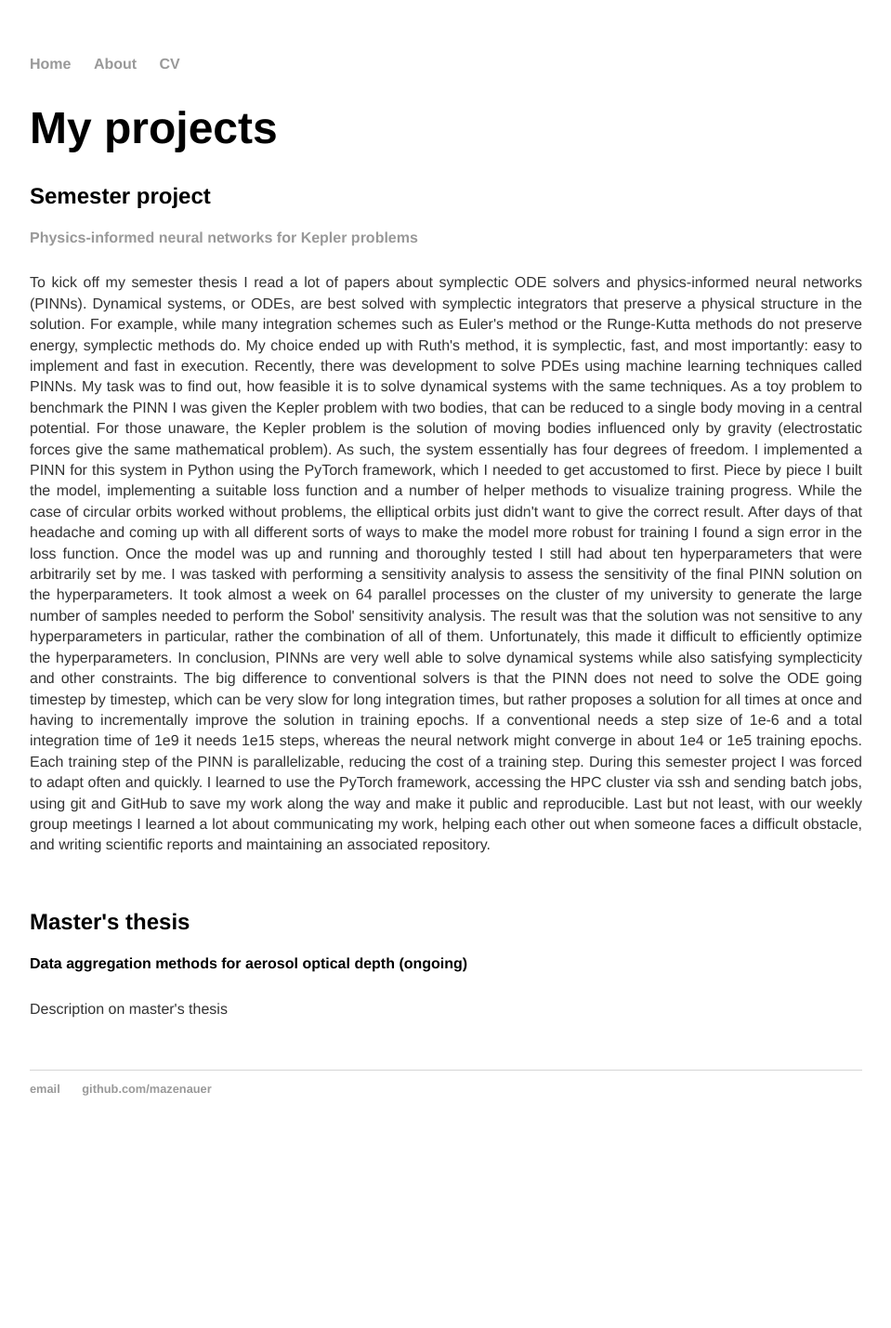
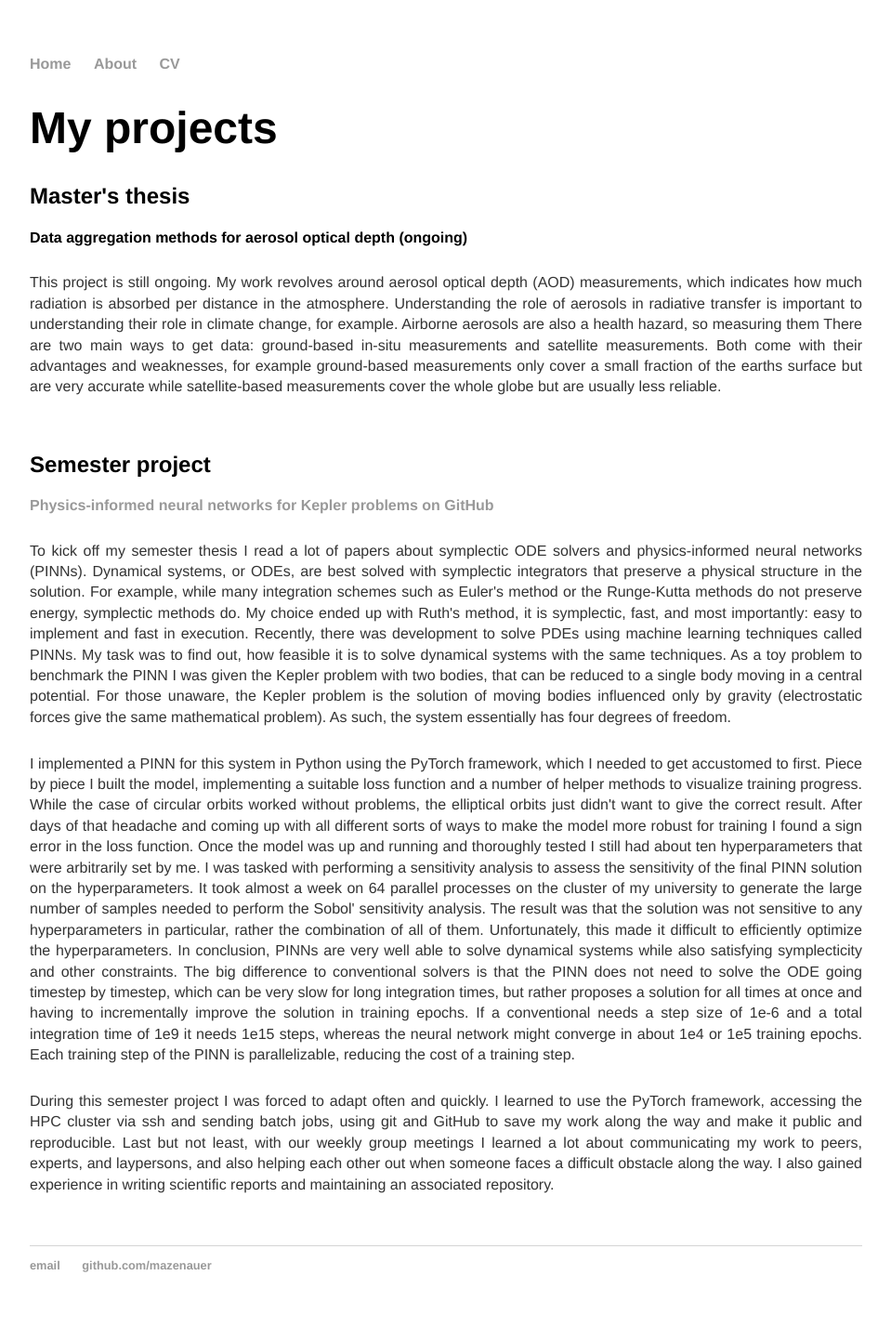
Before and after one commit to mazenauer/mazenauer.github.io, a Jekyll site: the page built from about/projects.html, in a window 1280 px wide. Shown: the whole page at 93% size, without its empty margins (160-1119 px from the left). Built offline with Jekyll 4.4.1, drawn with Linux system fonts in a browser that asks for light colours; before the commit the page ends 1239 px from its top, so only the background shows below that.

Commit message:
Update projects.html

```diff
--- a/about/projects.html
+++ b/about/projects.html
@@ -8,9 +8,21 @@ title: My projects
   <nav>
     <ul>
 
+      <li> <h2>Master's thesis</h2>
+        <h4>Data aggregation methods for aerosol optical depth (ongoing)</h4>
+        <p class=project style="font-size:1em">
+          This project is still ongoing. My work revolves around aerosol optical depth (AOD) measurements, which indicates how much radiation is
+          absorbed per distance in the atmosphere. Understanding the role of aerosols in radiative transfer is important to understanding their role in
+          climate change, for example. Airborne aerosols are also a health hazard, so measuring them
+          There are two main ways to get data: ground-based in-situ measurements and satellite measurements.
+          Both come with their advantages and weaknesses, for example ground-based measurements only cover a small fraction of the earths surface but are
+          very accurate while satellite-based measurements cover the whole globe but are usually less reliable.
+         </p>
+      </li>
+
       <li> <h2>Semester project</h2>
-          <h4><a href="https://github.com/mazenauer/Kepler-PINN">Physics-informed neural networks for Kepler problems</a></h4>
-          <p class=project style="font-size:1em">
+        <h4><a href="https://github.com/mazenauer/Kepler-PINN">Physics-informed neural networks for Kepler problems on GitHub</a></h4>
+        <p class=project style="font-size:1em">
           To kick off my semester thesis I read a lot of papers about symplectic ODE solvers and physics-informed neural networks (PINNs).
           Dynamical systems, or ODEs, are best solved with symplectic integrators that preserve a physical structure in the solution. For example,
           while many integration schemes such as Euler's method or the Runge-Kutta methods do not preserve energy, symplectic methods do.
@@ -19,7 +31,9 @@ title: My projects
           dynamical systems with the same techniques. As a toy problem to benchmark the PINN I was given the Kepler problem with two bodies, that can
           be reduced to a single body moving in a central potential. For those unaware, the Kepler problem is the solution of moving bodies
           influenced only by gravity (electrostatic forces give the same mathematical problem). As such, the system essentially has four degrees of freedom.
-          I implemented a PINN for this system in Python using the PyTorch framework, which I needed to get accustomed to first. Piece by piece
+        </p>
+        <p class=project style="font-size:1em">
+           I implemented a PINN for this system in Python using the PyTorch framework, which I needed to get accustomed to first. Piece by piece
           I built the model, implementing a suitable loss function and a number of helper methods to visualize training progress.
           While the case of circular orbits worked without problems, the elliptical orbits just didn't want to give the correct result. After days of
           that headache and coming up with all different sorts of ways to make the model more robust for training I found a sign error in the loss function.
@@ -33,20 +47,15 @@ title: My projects
           times, but rather proposes a solution for all times at once and having to incrementally improve the solution in training epochs.
           If a conventional needs a step size of 1e-6 and a total integration time of 1e9 it needs 1e15 steps, whereas the neural network might converge
           in about 1e4 or 1e5 training epochs. Each training step of the PINN is parallelizable, reducing the cost of a training step.
-
+        </p>
+        <p class=project style="font-size:1em">
           During this semester project I was forced to adapt often and quickly. I learned to use the PyTorch framework, accessing the HPC cluster via ssh and
           sending batch jobs, using git and GitHub to save my work along the way and make it public and reproducible. Last but not least,
-          with our weekly group meetings I learned a lot about communicating my work, helping each other out when someone faces a difficult obstacle,
-          and writing scientific reports and maintaining an associated repository.
-          </p>
+          with our weekly group meetings I learned a lot about communicating my work to peers, experts, and laypersons, and also helping each other out when
+          someone faces a difficult obstacle along the way. I also gained experience in writing scientific reports and maintaining an associated repository.
+         </p>
       </li>
 
-      <li> <h2>Master's thesis</h2>
-          <h4>Data aggregation methods for aerosol optical depth (ongoing)</h4>
-          <p class=project style="font-size:1em">
-            Description on master's thesis
-          </p>
-      </li>
     </ul>
   </nav>
 
```
